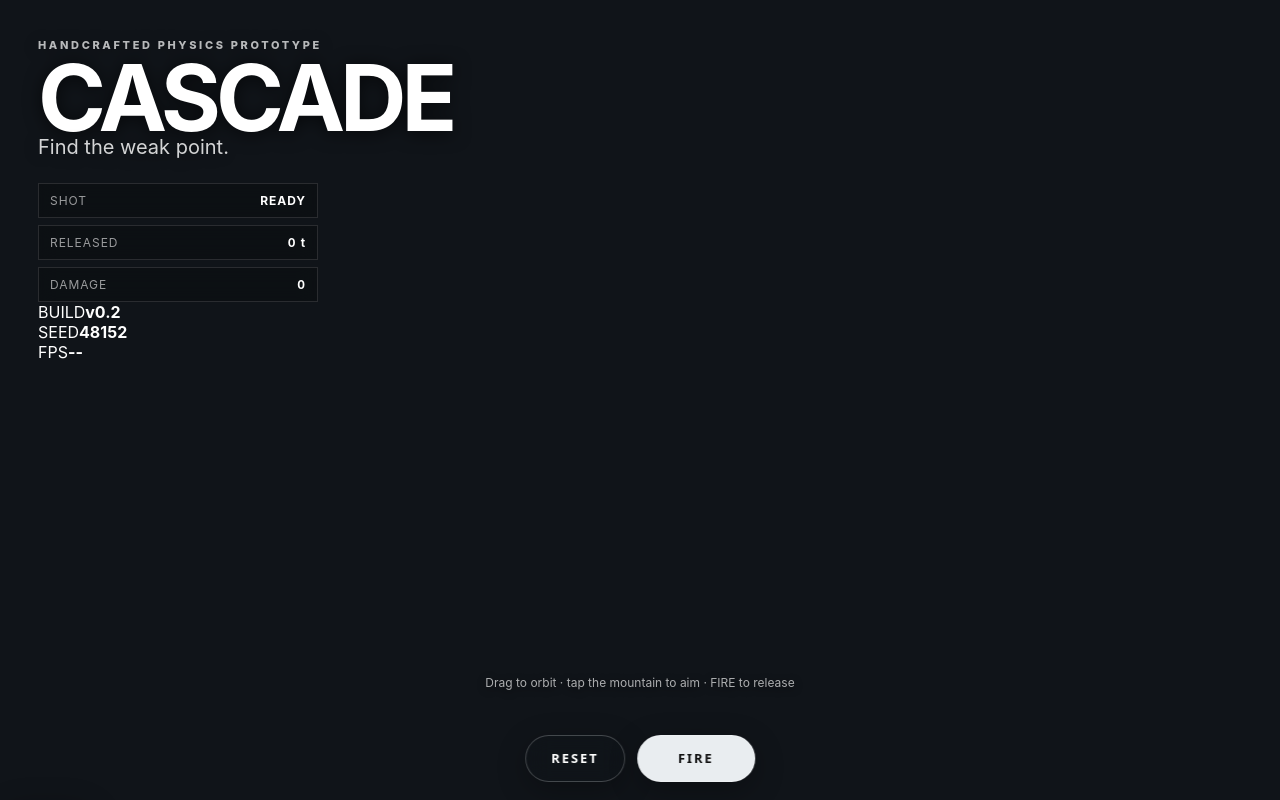
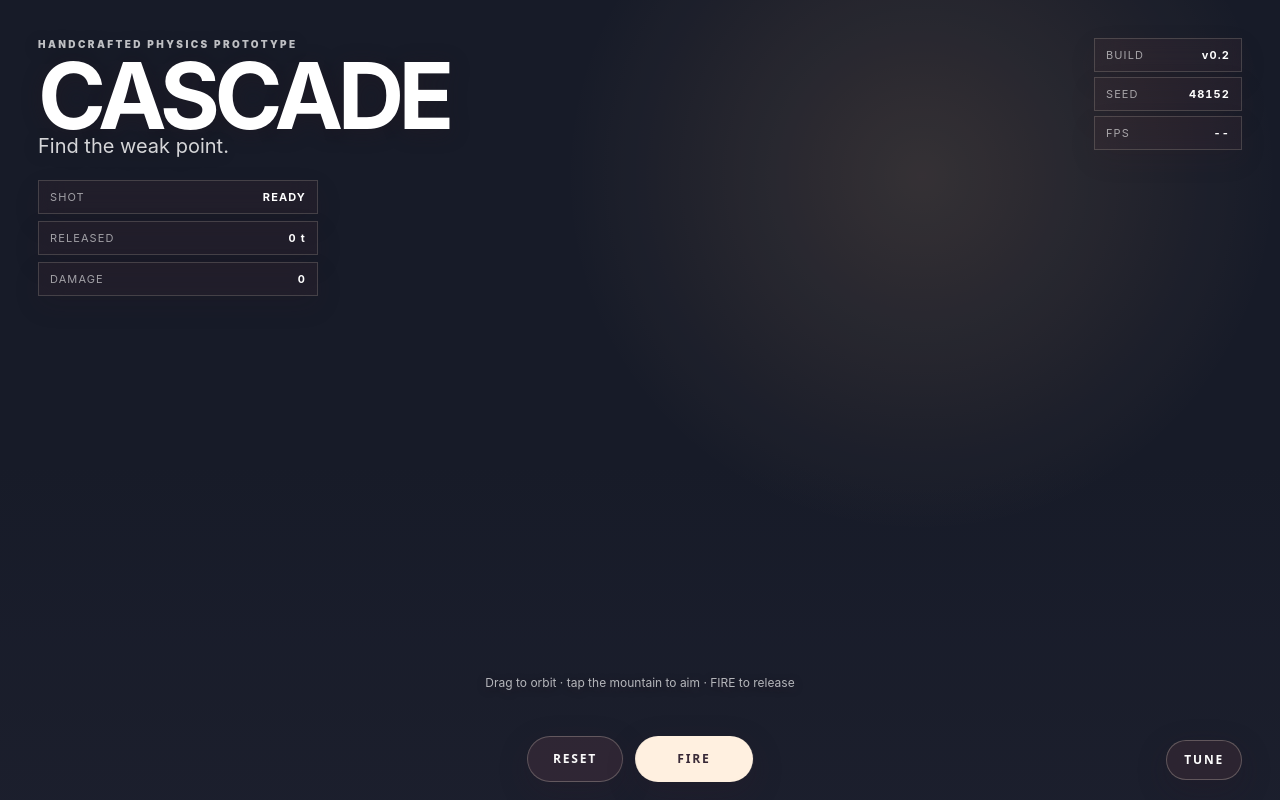
Before and after one commit to hlindley/cascade-avalanche, a website with bundled scripts: page index.html in a window 1280 px wide. Built offline with nearby package versions, Linux system fonts and the light colour scheme; a script that the page names is missing.

Commit message:
Style v0.2 clay diorama HUD

```diff
--- a/styles.css
+++ b/styles.css
@@ -1,26 +1,35 @@
-:root { color-scheme: dark; font-family: Inter, ui-sans-serif, system-ui, -apple-system, BlinkMacSystemFont, "Segoe UI", sans-serif; }
+:root { color-scheme: dark; font-family: Inter, ui-rounded, "SF Pro Rounded", system-ui, sans-serif; }
 * { box-sizing: border-box; }
-html, body { width: 100%; height: 100%; margin: 0; overflow: hidden; background: #101419; }
+html, body { width: 100%; height: 100%; margin: 0; overflow: hidden; background: #171b28; }
+body::after { content:""; position:fixed; inset:0; pointer-events:none; background:radial-gradient(circle at 72% 22%,rgba(255,187,115,.13),transparent 32%),linear-gradient(180deg,transparent 58%,rgba(22,18,29,.2)); mix-blend-mode:screen; }
 #renderCanvas { width: 100%; height: 100%; display: block; touch-action: none; outline: none; }
 #hud { position: fixed; inset: 0; pointer-events: none; padding: clamp(18px, 3vw, 38px); display: flex; flex-direction: column; }
-header { max-width: 440px; text-shadow: 0 2px 18px rgba(0,0,0,.65); }
-.eyebrow { font-size: 11px; letter-spacing: .24em; font-weight: 800; opacity: .7; }
-h1 { margin: 2px 0 -6px; font-size: clamp(42px, 8vw, 92px); line-height: .95; letter-spacing: -.055em; }
+header { max-width: 440px; text-shadow: 0 3px 20px rgba(38,24,31,.45); }
+.eyebrow { font-size: 10px; letter-spacing: .24em; font-weight: 900; opacity: .72; }
+h1 { margin: 3px 0 -5px; font-size: clamp(43px, 8vw, 92px); line-height: .93; letter-spacing: -.06em; }
 .subtitle { font-size: clamp(15px, 2vw, 20px); opacity: .82; }
-#readout { margin-top: 24px; display: grid; gap: 7px; width: min(280px, 65vw); }
-#readout div { display: flex; justify-content: space-between; gap: 18px; font-size: 12px; letter-spacing: .08em; background: rgba(9,12,15,.45); border: 1px solid rgba(255,255,255,.12); backdrop-filter: blur(10px); padding: 9px 11px; }
-#readout span { opacity: .58; } #readout strong { font-variant-numeric: tabular-nums; }
-#hint { margin-top: auto; margin-bottom: 72px; align-self: center; font-size: 12px; opacity: .65; text-align: center; text-shadow: 0 2px 10px #000; }
-#controls { position: fixed; bottom: max(18px, env(safe-area-inset-bottom)); left: 50%; transform: translateX(-50%); display: flex; gap: 12px; }
-button { border: 0; color: white; font: 800 13px/1 system-ui; letter-spacing: .15em; border-radius: 999px; padding: 16px 25px; background: rgba(16,20,25,.8); border: 1px solid rgba(255,255,255,.22); backdrop-filter: blur(12px); box-shadow: 0 8px 30px rgba(0,0,0,.28); }
-button:active { transform: translateY(1px); }
-#fireButton { background: #e9edf0; color: #111; min-width: 118px; }
-#fireButton:disabled { opacity: .45; }
-#reticle { position: fixed; width: 34px; height: 34px; border: 1px solid rgba(255,255,255,.95); border-radius: 50%; transform: translate(-50%,-50%); pointer-events: none; box-shadow: 0 0 0 2px rgba(0,0,0,.25), 0 0 18px rgba(255,255,255,.55); display: none; }
-#reticle::before, #reticle::after { content:""; position:absolute; background:white; opacity:.9; }
-#reticle::before { width: 46px; height: 1px; left: -7px; top: 16px; }
-#reticle::after { height: 46px; width: 1px; top: -7px; left: 16px; }
+#readout { margin-top: 22px; display: grid; gap: 7px; width: min(280px, 67vw); }
+#readout div, #buildHud div { display:flex; justify-content:space-between; gap:18px; font-size:11px; letter-spacing:.1em; background:rgba(44,35,47,.48); border:1px solid rgba(255,239,220,.17); backdrop-filter:blur(14px); padding:9px 11px; box-shadow:0 10px 26px rgba(48,26,32,.12); }
+#readout span, #buildHud span { opacity:.58; } #readout strong, #buildHud strong { font-variant-numeric:tabular-nums; }
+#buildHud { position:fixed; right:clamp(18px,3vw,38px); top:clamp(18px,3vw,38px); display:grid; width:148px; gap:5px; }
+#hint { margin-top:auto; margin-bottom:72px; align-self:center; font-size:12px; opacity:.68; text-align:center; text-shadow:0 2px 10px #32252e; }
+#controls { position:fixed; bottom:max(18px,env(safe-area-inset-bottom)); left:50%; transform:translateX(-50%); display:flex; gap:12px; }
+button { border:0; color:white; font:900 12px/1 system-ui; letter-spacing:.15em; border-radius:999px; padding:16px 25px; background:rgba(49,39,50,.82); border:1px solid rgba(255,239,220,.25); backdrop-filter:blur(14px); box-shadow:0 10px 30px rgba(42,25,34,.25); }
+button:active { transform:translateY(1px); }
+#fireButton { background:#fff0df; color:#342532; min-width:118px; }
+#fireButton:disabled { opacity:.45; }
+#tuneToggle { position:fixed; right:clamp(18px,3vw,38px); bottom:max(20px,env(safe-area-inset-bottom)); padding:13px 17px; z-index:5; }
+#tuningPanel { position:fixed; z-index:6; right:clamp(16px,3vw,34px); bottom:76px; width:min(300px,calc(100vw - 32px)); padding:18px; border-radius:22px; background:rgba(45,34,48,.88); border:1px solid rgba(255,239,220,.22); backdrop-filter:blur(22px); box-shadow:0 24px 65px rgba(40,20,32,.36); }
+.panelTitle { display:flex; align-items:center; justify-content:space-between; font-weight:900; font-size:11px; letter-spacing:.15em; margin-bottom:14px; }
+.panelTitle button { padding:4px 8px; background:transparent; box-shadow:none; font-size:24px; }
+#tuningPanel label { display:grid; grid-template-columns:1fr auto; gap:6px 12px; margin:12px 0; font-size:12px; font-weight:700; }
+#tuningPanel output { opacity:.7; font-variant-numeric:tabular-nums; }
+#tuningPanel input { grid-column:1/-1; width:100%; accent-color:#ffd1a4; }
+#tuningPanel .wide { width:100%; margin-top:8px; background:#fff0df; color:#342532; }
+#reticle { position:fixed; width:34px; height:34px; border:1px solid rgba(255,248,238,.95); border-radius:50%; transform:translate(-50%,-50%); pointer-events:none; box-shadow:0 0 0 2px rgba(73,42,52,.25),0 0 18px rgba(255,207,161,.68); display:none; }
+#reticle::before,#reticle::after { content:""; position:absolute; background:#fff7ed; opacity:.9; }
+#reticle::before { width:46px; height:1px; left:-7px; top:16px; } #reticle::after { height:46px; width:1px; top:-7px; left:16px; }
 #reticle i { position:absolute; width:4px; height:4px; background:white; border-radius:50%; left:14px; top:14px; }
-#resultPanel { position: fixed; left: 50%; top: 50%; transform: translate(-50%,-50%); width: min(420px, calc(100vw - 40px)); padding: 28px; text-align: center; background: rgba(9,12,15,.78); border: 1px solid rgba(255,255,255,.17); backdrop-filter: blur(18px); border-radius: 18px; box-shadow: 0 24px 80px rgba(0,0,0,.45); }
-#resultTitle { margin: 10px 0 22px; font-weight: 900; font-size: clamp(25px, 6vw, 42px); letter-spacing: -.035em; }
-@media (max-width: 600px) { #readout { margin-top: 14px; } #hint { margin-bottom: 82px; } button { padding: 15px 20px; } }
+#resultPanel { position:fixed; left:50%; top:50%; transform:translate(-50%,-50%); width:min(420px,calc(100vw - 40px)); padding:28px; text-align:center; background:rgba(50,37,51,.86); border:1px solid rgba(255,239,220,.22); backdrop-filter:blur(20px); border-radius:24px; box-shadow:0 24px 80px rgba(43,23,34,.42); }
+#resultTitle { margin:10px 0 22px; font-weight:950; font-size:clamp(25px,6vw,42px); letter-spacing:-.035em; }
+@media(max-width:600px){ #readout{margin-top:14px} #buildHud{top:auto;right:16px;bottom:76px;width:118px} #buildHud div{padding:7px 9px;font-size:9px} #hint{margin-bottom:82px} button{padding:15px 20px} #tuneToggle{right:auto;left:16px;bottom:78px} }
```
